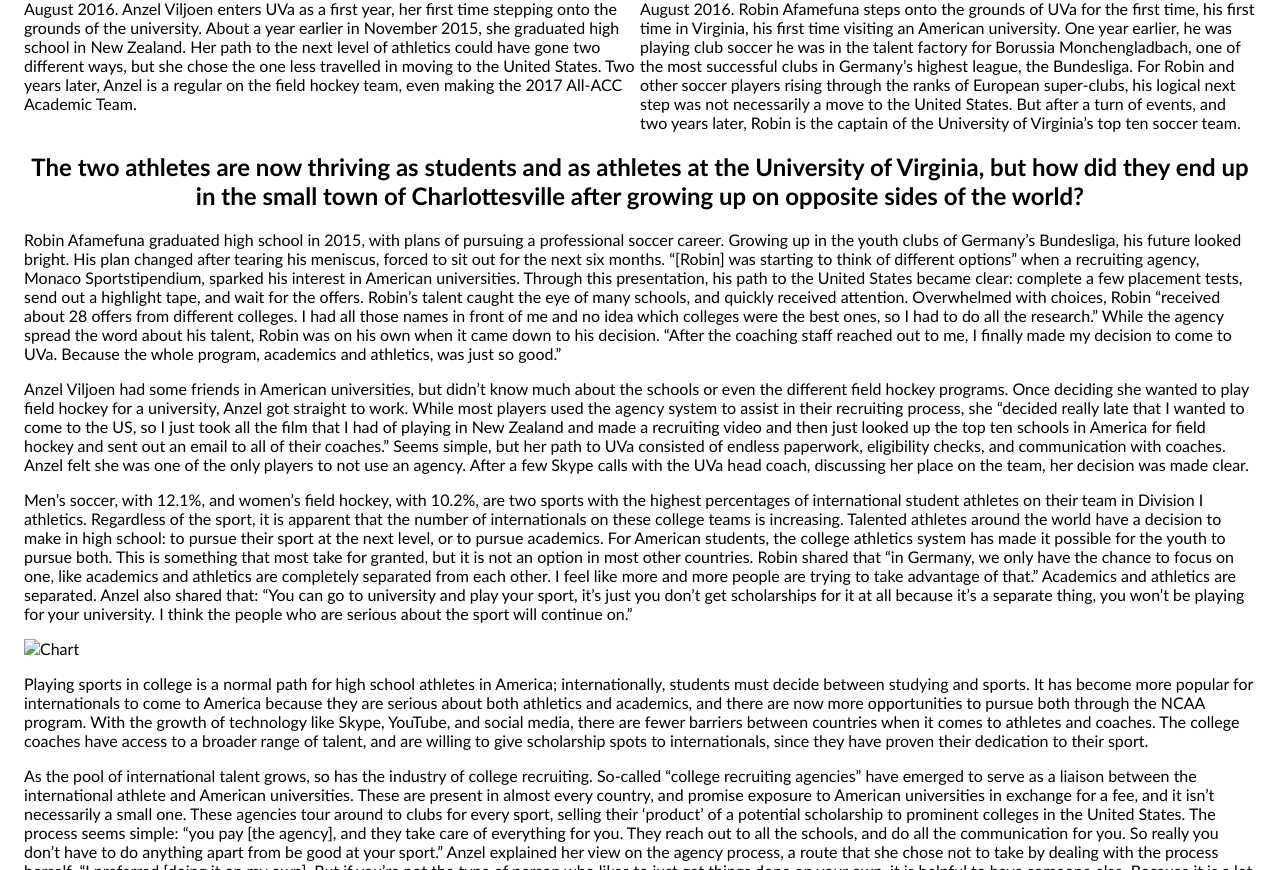
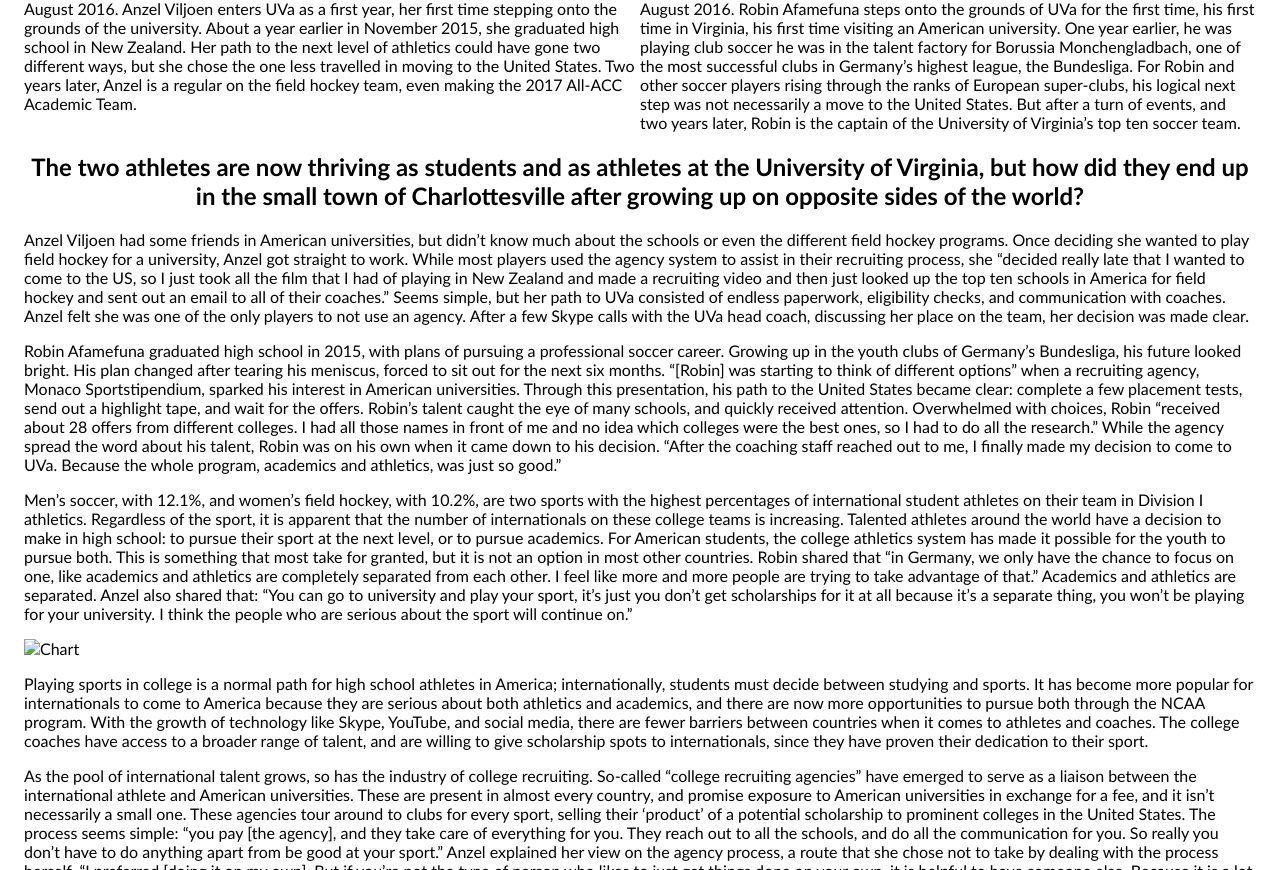
Before and after one commit to as5rp/aSportsStory, a Jekyll site: the page index.html, which Jekyll copies as it is, in a window 1280 px wide and 900 px high, scrolled down 483 px, cut to the strip 30-900 px from the top of the window. Built offline with Jekyll 4.4.1, drawn with Linux system fonts in a browser that asks for light colours.

Commit message:
Update index.html

```diff
--- a/index.html
+++ b/index.html
@@ -6,14 +6,13 @@
 	</head>
 	<body>
 		<h1> A Tale of Two Athletes</h1>
-			<iframe width="560" height="315" src="https://www.youtube.com/embed/CMRlVZ8EQcw?showinfo=0" frameborder="0"
-		allow="autoplay; encrypted-media" allowfullscreen></iframe>
-			<iframe width="560" height="315" src="https://www.youtube.com/embed/A3ZkeDiyJqc?showinfo=0" frameborder="0" 			allow="autoplay; encrypted-media" allowfullscreen></iframe>
+			<iframe width="560" height="315" src="https://www.youtube.com/embed/A3ZkeDiyJqc?showinfo=0" frameborder="0" allow="autoplay; encrypted-media" allowfullscreen></iframe>
+			<iframe width="560" height="315" src="https://www.youtube.com/embed/CMRlVZ8EQcw?showinfo=0" frameborder="0" allow="autoplay; encrypted-media" allowfullscreen></iframe>
 		<div class="row"><div class="column1">August 2016. Robin Afamefuna steps onto the grounds of UVa for the first time, his first time in Virginia, his first time visiting an American university. One year earlier, he was playing club soccer he was in the talent factory for Borussia Monchengladbach, one of the most successful clubs in Germany’s highest league, the Bundesliga. For Robin and other soccer players rising through the ranks of European super-clubs, his logical next step was not necessarily a move to the United States. But after a turn of events, and two years later, Robin is the captain of the University of Virginia’s top ten soccer team.</div>
 		<div class="column2">August 2016. Anzel Viljoen enters UVa as a first year, her first time stepping onto the grounds of the university. About a year earlier in November 2015, she graduated high school in New Zealand. Her path to the next level of athletics could have gone two different ways, but she chose the one less travelled in moving to the United States. Two years later, Anzel is a regular on the field hockey team, even making the 2017 All-ACC Academic Team. </div></div>
 		<h2> The two athletes are now thriving as students and as athletes at the University of Virginia, but how did they end up in the small town of Charlottesville after growing up on opposite sides of the world? </h2>
+		<p> Anzel Viljoen had some friends in American universities, but didn’t know much about the schools or even the different field hockey programs. Once deciding she wanted to play field hockey for a university, Anzel got straight to work. While most players used the agency system to assist in their recruiting process, she “decided really late that I wanted to come to the US, so I just took all the film that I had of playing in New Zealand and made a recruiting video and then just looked up the top ten schools in America for field hockey and sent out an email to all of their coaches.” Seems simple, but her path to UVa consisted of endless paperwork, eligibility checks, and communication with coaches. Anzel felt she was one of the only players to not use an agency. After a few Skype calls with the UVa head coach, discussing her place on the team, her decision was made clear. </p>
 		<p>Robin Afamefuna graduated high school in 2015, with plans of pursuing a professional soccer career. Growing up in the youth clubs of Germany’s Bundesliga, his future looked bright. His plan changed after tearing his meniscus, forced to sit out for the next six months. “[Robin] was starting to think of different options” when a recruiting agency, Monaco Sportstipendium, sparked his interest in American universities. Through this presentation, his path to the United States became clear: complete a few placement tests, send out a highlight tape, and wait for the offers. Robin’s talent caught the eye of many schools, and quickly received attention. Overwhelmed with choices, Robin “received about 28 offers from different colleges. I had all those names in front of me and no idea which colleges were the best ones, so I had to do all the research.” While the agency spread the word about his talent, Robin was on his own when it came down to his decision. “After the coaching staff reached out to me, I finally made my decision to come to UVa. Because the whole program, academics and athletics, was just so good.”</p>
-		<p> Anzel Viljoen had some friends in American universities, but didn’t know much about the schools or even the different field hockey programs. Once deciding she wanted to play field hockey for a university, Anzel got straight to work. While most players used the agency system to assist in their recruiting process, she “decided really late that I wanted to come to the US, so I just took all the film that I had of playing in New Zealand and made a recruiting video and then just looked up the top ten schools in America for field hockey and sent out an email to all of their coaches.” Seems simple, but her path to UVa consisted of endless paperwork, eligibility checks, and communication with coaches. Anzel felt she was one of the only players to not use an agency. After a few Skype calls with the UVa head coach, discussing her place on the team, her decision was made clear. </p>
 		<p> Men’s soccer, with 12.1%, and women’s field hockey, with 10.2%, are two sports with the highest percentages of international student athletes on their team in Division I athletics. Regardless of the sport, it is apparent that the number of internationals on these college teams is increasing. Talented athletes around the world have a decision to make in high school: to pursue their sport at the next level, or to pursue academics. For American students, the college athletics system has made it possible for the youth to pursue both. This is something that most take for granted, but it is not an option in most other countries. Robin shared that “in Germany, we only have the chance to focus on one, like academics and athletics are completely separated from each other. I feel like more and more people are trying to take advantage of that.” Academics and athletics are separated. Anzel also shared that: “You can go to university and play your sport, it’s just you don’t get scholarships for it at all because it’s a separate thing, you won’t be playing for your university. I think the people who are serious about the sport will continue on.”</p>
 		<div><img src="aSportsStory/Picture1.png" alt="Chart"></div>
 
```
